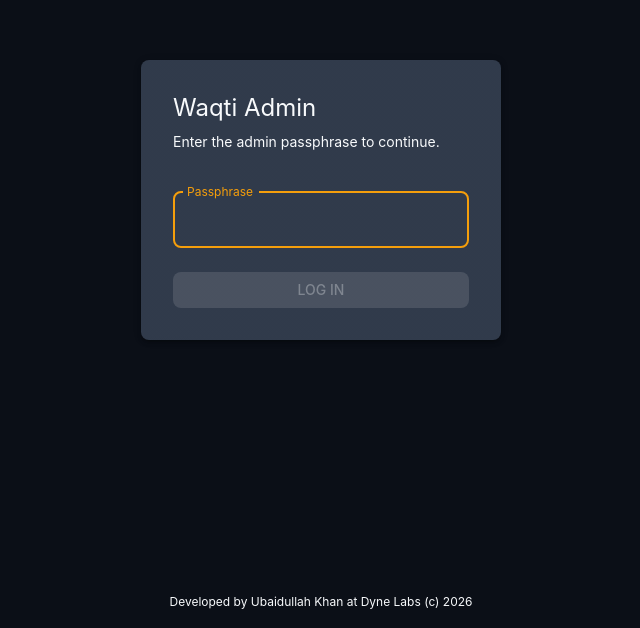
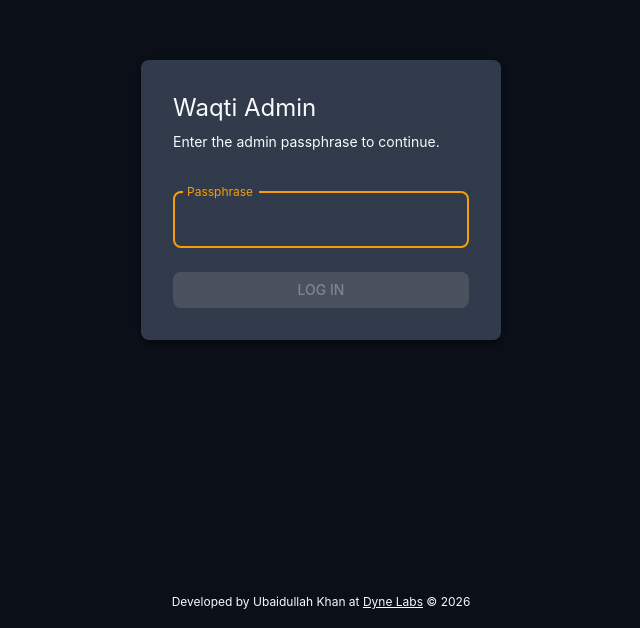
Before and after one commit to heyubaidullah/dyne-waqti, a React (Vite) app in the folder web/admin/: page / in a window 1280 px wide. Shown: the part 172-800 px from the top of the page, without its empty margins (319-959 px from the left). Built offline with nearby package versions, Linux system fonts and the light colour scheme; no server answers.

Commit message:
chore: copyright symbol and Dyne Labs hyperlink

```diff
--- a/web/admin/src/components/Footer.jsx
+++ b/web/admin/src/components/Footer.jsx
@@ -1,11 +1,16 @@
 import Box from '@mui/material/Box'
 import Typography from '@mui/material/Typography'
+import Link from '@mui/material/Link'
 
 export default function Footer() {
   return (
     <Box component="footer" sx={{ py: 2, textAlign: 'center' }}>
       <Typography variant="caption" color="text.secondary">
-        Developed by Ubaidullah Khan at Dyne Labs (c) 2026
+        Developed by Ubaidullah Khan at{' '}
+        <Link href="https://www.dynelabs.org" target="_blank" rel="noopener noreferrer" color="inherit">
+          Dyne Labs
+        </Link>{' '}
+        © 2026
       </Typography>
     </Box>
   )
```
Also changed, not shown: 1 other file (tests, documents, lock files or other folders).
